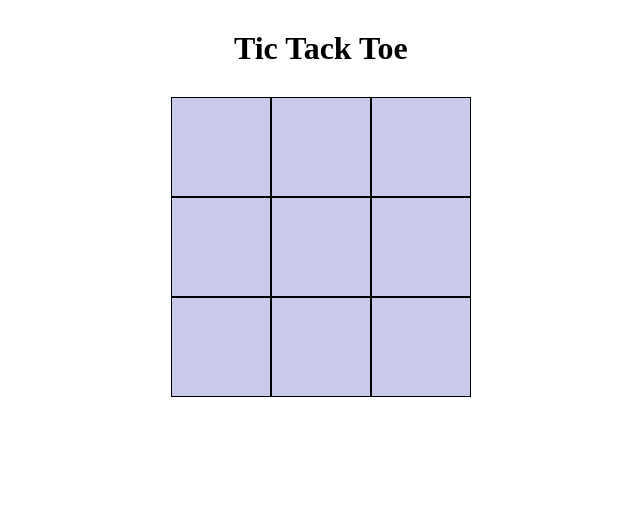
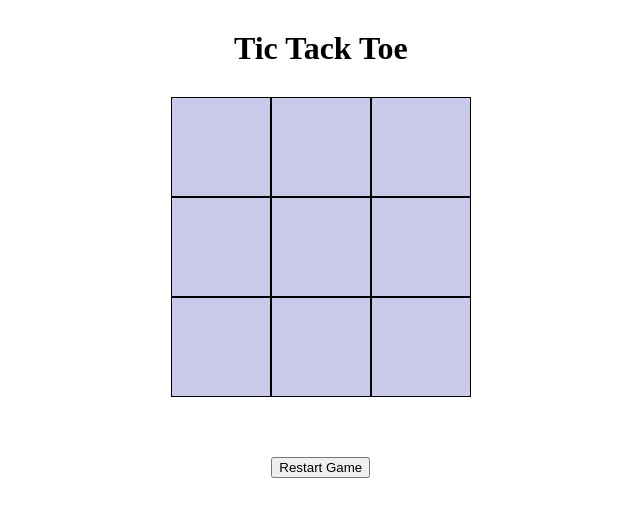
Before and after one commit to Ermosparis/Tic-Tac-Toe-React-Typescript, a React app: page / in a window 1280 px wide. Shown: the top 516 px of the page, without its empty margins (256-896 px from the left). Built offline with nearby package versions, Linux system fonts and the light colour scheme; the HTML template or start-up script is replaced by a standard one.

Commit message:
AI working final

```diff
--- a/src/components/Board/index.tsx
+++ b/src/components/Board/index.tsx
@@ -2,52 +2,34 @@ import Square from "../Square";
 import "./styles.scss";
 
 type BoardProps = {
-  player: string | null;
-  setPlayer: Function;
-  rows: number;
-  cols: number;
-  boardArray: Array<object>;
-
-  getCoordinatesOfClickedCell: Function;
+  board: Array<any>;
+  drawXandO: Function;
+  winner: string | null;
+  disable: boolean;
+  restartGame: () => void;
 };
 
-const Board = ({
-  player,
-  setPlayer,
-  rows,
-  cols,
-  boardArray,
-  getCoordinatesOfClickedCell,
-}: BoardProps) => {
-  // eslint-disable-next-line @typescript-eslint/no-shadow
-  const drawBoard = (rows: number, cols: number) => {
-    const board = [];
-    for (let r = 0; r < rows; r += 1) {
-      const row = [];
-      const rowArray = [];
-      for (let c = 0; c < cols; c += 1) {
-        row.push(
+const Board = ({ drawXandO, board, winner, disable, restartGame }: BoardProps) => (
+  <div className="board">
+    {board.map((row, index) => (
+      // eslint-disable-next-line react/no-array-index-key
+      <div className="row" key={`row${row}${index}`}>
+        {row.map((cell: { row: number; col: number; cellValue: string }) => (
           <Square
-            key={r + c}
-            player={player}
-            setPlayer={setPlayer}
-            getCoordinatesOfClickedCell={getCoordinatesOfClickedCell}
-            coordinates={{ row: r, col: c }}
+            cellValue={cell.cellValue}
+            key={cell.row + cell.col}
+            drawXandO={drawXandO}
+            coordinates={{ row: cell.row, col: cell.col }}
+            disable={disable}
           />
-        );
-        rowArray.push({ row: r, col: c });
-      }
-      boardArray.push(rowArray);
-      board.push(
-        <div className="row" key={`row${r}`}>
-          {row}
-        </div>
-      );
-    }
-    return <div className="rows-holder">{board}</div>;
-  };
-
-  return <div className="board">{drawBoard(rows, cols)}</div>;
-};
+        ))}
+      </div>
+    ))}
+    <h1>{winner && (winner !== "tie" ? `The winner is ${winner}` : `It's a tie!`)}</h1>
+    <button className="restartBtn" type="button" onClick={restartGame}>
+      Restart Game
+    </button>
+  </div>
+);
 
 export default Board;
--- a/src/components/Game/index.tsx
+++ b/src/components/Game/index.tsx
@@ -1,5 +1,6 @@
 import React from "react";
 import Board from "../Board";
+import helpers from "../../helpers/helpers.jsx";
 
 interface Coordinate {
   row: number;
@@ -7,112 +8,47 @@ interface Coordinate {
 }
 
 const Game = () => {
-  const [player, setPlayer] = React.useState("X");
-  const [boardCopy, setBoardCopy] = React.useState<any | null>(null);
-  const boardArray: any[] | null = [];
   const rows = 3;
   const cols = 3;
+  const { checkWinner, bestMove, checkFreeCells } = helpers;
+  const [disable, setDisable] = React.useState<boolean>(false);
+  const [winner, setWinner] = React.useState<string | null>(null);
+  const [board, setBoard] = React.useState(helpers.drawBoard(rows, cols));
 
-  const checkWinner = (arr: any[]) => {
-    for (let r = 0; r < arr.length; r += 1) {
-      for (let c = 0; c < arr[r].length; c += 1) {
-        if (r < arr.length - 2) {
-          if (arr[r][c] === player && arr[r + 1][c] === player && arr[r + 2][c] === player) {
-            console.log(`Player ${player} wins!`);
-            return;
-          }
-        }
-        if (c < arr[r].length - 2) {
-          if (arr[r][c] === player && arr[r][c + 1] === player && arr[r][c + 2] === player) {
-            console.log(`Player ${player} wins!`);
-            return;
-          }
-        }
+  const restartGamed = () => {
+    setBoard(helpers.drawBoard(rows, cols));
+    setDisable(false);
+  };
 
-        const minusOneR = r - 1 !== -1;
-        const minusOneC = c - 1 !== -1;
-
-        const plusOneR = r + 1 < arr.length;
-        const plusOneC = c + 1 < arr[r].length;
-
-        const minusTwoR = r - 2 !== -1;
-        const minusTwoC = c - 2 !== -1;
-
-        const plusTwoR = r + 2 < arr.length;
-        const plusTwoC = c + 2 < arr[r].length;
-
-        if (
-          (minusOneR &&
-            minusOneC &&
-            plusOneR &&
-            plusOneC &&
-            arr[r][c] === player &&
-            arr[r - 1][c + 1] === player &&
-            arr[r + 1][c - 1] === player) ||
-          (minusOneR &&
-            minusOneC &&
-            plusOneR &&
-            plusOneC &&
-            arr[r][c] === player &&
-            arr[r - 1][c + 1] === player &&
-            arr[r + 1][c - 1] === player) ||
-          (plusOneR &&
-            plusOneC &&
-            plusTwoR &&
-            plusTwoC &&
-            arr[r][c] === player &&
-            arr[r + 1][c + 1] === player &&
-            arr[r + 2][c + 2] === player) ||
-          (plusOneR &&
-            minusOneC &&
-            plusTwoR &&
-            minusTwoC &&
-            arr[r][c] === player &&
-            arr[r + 1][c - 1] === player &&
-            arr[r + 2][c - 2] === player) ||
-          (minusOneR &&
-            minusOneC &&
-            minusTwoR &&
-            minusTwoC &&
-            arr[r][c] === player &&
-            arr[r - 1][c - 1] === player &&
-            arr[r - 2][c - 2] === player) ||
-          (minusOneR &&
-            plusOneC &&
-            minusTwoR &&
-            plusTwoC &&
-            arr[r][c] === player &&
-            arr[r - 1][c + 1] === player &&
-            arr[r - 2][c + 2] === player)
-        ) {
-          console.log(`Player ${player} wins!`);
-          return;
-        }
-      }
+  const makeAImove = (arr: Array<any>) => {
+    if (!checkFreeCells(arr)) {
+      setWinner("tie");
+      return;
+    }
+    const boardAfterAImove = bestMove(arr);
+    const copy = JSON.parse(JSON.stringify(boardAfterAImove));
+    setBoard(copy);
+    const result = checkWinner(boardAfterAImove);
+    if (result === "X" || result === "O" || result === "tie") {
+      setWinner(result);
+      setDisable(true);
     }
   };
 
-  const getCoordinatesOfClickedCell = (coord: Coordinate) => {
-    if (player === "X") {
-      boardCopy[coord.row][coord.col] = "X";
-    } else if (player === "O") {
-      boardCopy[coord.row][coord.col] = "O";
-    }
-    checkWinner(boardCopy);
+  const drawXandO = async (coord: Coordinate) => {
+    board[coord.row][coord.col].cellValue = "X";
+    const boardCopy = JSON.parse(JSON.stringify(board));
+    setBoard(boardCopy);
+    makeAImove(board);
   };
-
-  React.useEffect(() => {
-    setBoardCopy(boardArray);
-  }, []);
 
   return (
     <Board
-      player={player}
-      setPlayer={setPlayer}
-      rows={rows}
-      cols={cols}
-      boardArray={boardArray}
-      getCoordinatesOfClickedCell={getCoordinatesOfClickedCell}
+      drawXandO={drawXandO}
+      board={board}
+      winner={winner}
+      disable={disable}
+      restartGame={restartGamed}
     />
   );
 };
--- a/src/components/Square/index.tsx
+++ b/src/components/Square/index.tsx
@@ -1,33 +1,23 @@
 /* eslint-disable no-nested-ternary */
-import React from "react";
 import "./styles.scss";
 
 type SquareProps = {
-  player: string | null;
-  setPlayer: Function;
-  getCoordinatesOfClickedCell: Function;
+  drawXandO: Function;
   coordinates: object;
+  cellValue: string;
+  disable: boolean;
 };
 
-const Square = ({ player, setPlayer, getCoordinatesOfClickedCell, coordinates }: SquareProps) => {
-  const [value, setValue] = React.useState<string | null>(null);
+const Square = ({ drawXandO, coordinates, cellValue, disable }: SquareProps) => {
   const handleClick = () => {
-    if (value) {
+    if (cellValue === "X" || cellValue === "O") {
       return;
     }
-    if (player === "X" || player === null) {
-      setValue("X");
-      setPlayer("O");
-      getCoordinatesOfClickedCell(coordinates);
-    } else if (player === "O") {
-      setValue("O");
-      setPlayer("X");
-      getCoordinatesOfClickedCell(coordinates);
-    }
+    drawXandO(coordinates);
   };
   return (
-    <button className="square" type="button" onClick={handleClick}>
-      <span>{value}</span>
+    <button className="square" type="button" onClick={handleClick} disabled={disable}>
+      <span>{cellValue}</span>
     </button>
   );
 };
--- /dev/null
+++ b/src/helpers/helpers.jsx
@@ -0,0 +1,131 @@
+/* eslint-disable no-param-reassign */
+/* eslint-disable no-plusplus */
+const helpers = {
+  checkFreeCells(arr) {
+    for (let i = 0; i < arr.length; i += 1) {
+      for (let j = 0; j < arr[i].length; j += 1) {
+        if (arr[i][j].cellValue === "") {
+          return true;
+        }
+      }
+    }
+    return false;
+  },
+
+  equals3(a, b, c) {
+    return a === b && b === c && a !== "";
+  },
+
+  checkWinner(board) {
+    let winner = null;
+
+    // horizontal
+    for (let i = 0; i < 3; i++) {
+      if (helpers.equals3(board[i][0].cellValue, board[i][1].cellValue, board[i][2].cellValue)) {
+        winner = board[i][0].cellValue;
+      }
+    }
+
+    // Vertical
+    for (let i = 0; i < 3; i++) {
+      if (helpers.equals3(board[0][i].cellValue, board[1][i].cellValue, board[2][i].cellValue)) {
+        winner = board[0][i].cellValue;
+      }
+    }
+
+    // Diagonal
+    if (helpers.equals3(board[0][0].cellValue, board[1][1].cellValue, board[2][2].cellValue)) {
+      winner = board[0][0].cellValue;
+    }
+    if (helpers.equals3(board[2][0].cellValue, board[1][1].cellValue, board[0][2].cellValue)) {
+      winner = board[2][0].cellValue;
+    }
+
+    const openSpots = helpers.checkFreeCells(board);
+    if (winner == null && !openSpots) {
+      return "tie";
+    }
+    return winner;
+  },
+
+  drawBoard(rows, cols) {
+    const board = [];
+
+    for (let r = 0; r < rows; r += 1) {
+      const row = [];
+
+      for (let c = 0; c < cols; c += 1) {
+        row.push({ row: r, col: c, cellValue: "" });
+      }
+
+      board.push(row);
+    }
+    return board;
+  },
+
+  scores: {
+    X: -10,
+    O: 10,
+    tie: 0,
+  },
+
+  bestMove(board) {
+    // AI to make its turn
+    let bestScore = -Infinity;
+    let move;
+    for (let i = 0; i < 3; i++) {
+      for (let j = 0; j < 3; j++) {
+        // Is the cellValue empty?
+        if (board[i][j].cellValue === "") {
+          board[i][j].cellValue = "O";
+          const score = helpers.minimax(board, 0, false);
+          board[i][j].cellValue = "";
+          if (score > bestScore) {
+            bestScore = score;
+            move = { i, j };
+          }
+        }
+      }
+    }
+    board[move.i][move.j].cellValue = "O";
+    return board;
+  },
+
+  minimax(board, depth, isMaximizing) {
+    const result = helpers.checkWinner(board);
+    if (result !== null) {
+      return helpers.scores[result];
+    }
+
+    if (isMaximizing) {
+      let bestScore = -Infinity;
+      for (let i = 0; i < 3; i++) {
+        for (let j = 0; j < 3; j++) {
+          // Is the cellValue empty?
+          if (board[i][j].cellValue === "") {
+            board[i][j].cellValue = "O";
+            const score = helpers.minimax(board, depth + 1, false);
+            board[i][j].cellValue = "";
+            bestScore = Math.max(score, bestScore);
+          }
+        }
+      }
+      return bestScore;
+    }
+    let bestScore = Infinity;
+    for (let i = 0; i < 3; i++) {
+      for (let j = 0; j < 3; j++) {
+        // Is the cellValue empty?
+        if (board[i][j].cellValue === "") {
+          board[i][j].cellValue = "X";
+          const score = helpers.minimax(board, depth + 1, true);
+          board[i][j].cellValue = "";
+          bestScore = Math.min(score, bestScore);
+        }
+      }
+    }
+    return bestScore;
+  },
+};
+
+export default helpers;
```
Also changed, not shown: src/helpers/minmax.jsx (added).
